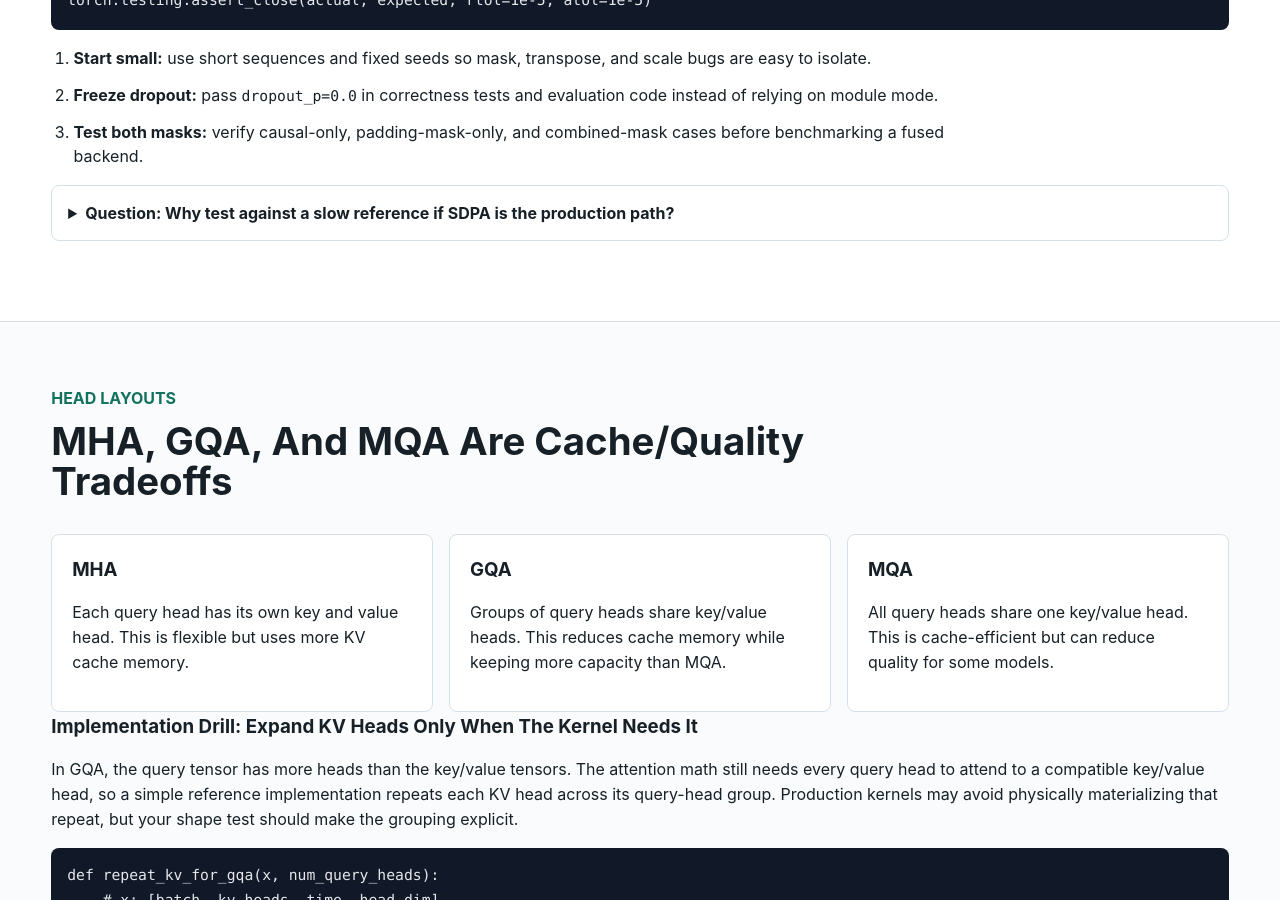
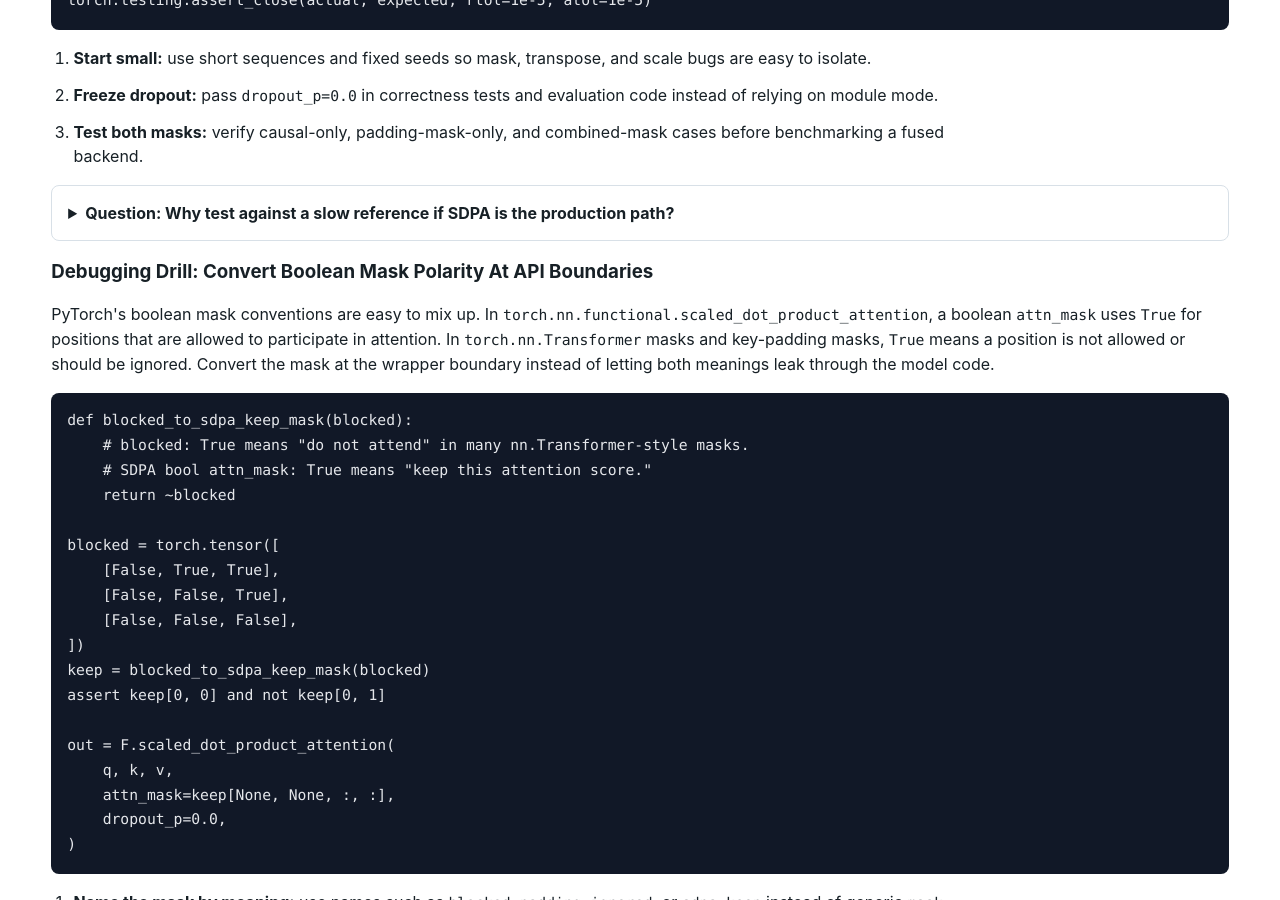
Before and after one commit to kennethli319/kennethli319.github.io, a Jekyll site: the page llm-ml-course/lessons/transformer-internals.html, which Jekyll copies as it is, in a window 1280 px wide and 900 px high, scrolled down 1664 px. Built offline with Jekyll 4.4.1, drawn with Linux system fonts in a browser that asks for light colours; some of the changed text lies outside the part shown.

Commit message:
Sync LLM course mask polarity drill

```diff
--- a/llm-ml-course/lessons/transformer-internals.html
+++ b/llm-ml-course/lessons/transformer-internals.html
@@ -78,6 +78,43 @@ torch.testing.assert_close(actual, expected, rtol=1e-5, atol=1e-5)</code></pre>
       <details class="qa">
         <summary>Question: Why test against a slow reference if SDPA is the production path?</summary>
         <p>The reference makes the intended score shape, scale, mask polarity, and dropout behavior explicit. Once those match, any fused-kernel issue is easier to diagnose as a backend or input-layout problem.</p>
+      </details>
+      <h3>Debugging Drill: Convert Boolean Mask Polarity At API Boundaries</h3>
+      <p>
+        PyTorch's boolean mask conventions are easy to mix up. In
+        <code>torch.nn.functional.scaled_dot_product_attention</code>, a boolean
+        <code>attn_mask</code> uses <code>True</code> for positions that are
+        allowed to participate in attention. In <code>torch.nn.Transformer</code>
+        masks and key-padding masks, <code>True</code> means a position is not
+        allowed or should be ignored. Convert the mask at the wrapper boundary
+        instead of letting both meanings leak through the model code.
+      </p>
+      <pre><code class="language-python">def blocked_to_sdpa_keep_mask(blocked):
+    # blocked: True means "do not attend" in many nn.Transformer-style masks.
+    # SDPA bool attn_mask: True means "keep this attention score."
+    return ~blocked
+
+blocked = torch.tensor([
+    [False, True, True],
+    [False, False, True],
+    [False, False, False],
+])
+keep = blocked_to_sdpa_keep_mask(blocked)
+assert keep[0, 0] and not keep[0, 1]
+
+out = F.scaled_dot_product_attention(
+    q, k, v,
+    attn_mask=keep[None, None, :, :],
+    dropout_p=0.0,
+)</code></pre>
+      <ol class="steps">
+        <li><strong>Name the mask by meaning:</strong> use names such as <code>blocked</code>, <code>padding_ignored</code>, or <code>sdpa_keep</code> instead of generic <code>mask</code>.</li>
+        <li><strong>Keep one conversion point:</strong> invert the boolean mask when calling SDPA, then test the wrapper rather than sprinkling <code>~mask</code> across attention code.</li>
+        <li><strong>Do not mix hints casually:</strong> SDPA documents <code>is_causal</code> and <code>attn_mask</code> as separate contracts, so use an explicit keep mask when you need padding, packing, or document-boundary rules.</li>
+      </ol>
+      <details class="qa">
+        <summary>Question: What is the symptom of an inverted attention mask?</summary>
+        <p>The model may attend only to padding or future tokens while blocking the valid context. On tiny deterministic tensors, the attention output will disagree sharply with the reference even though shapes and dtypes look correct.</p>
       </details>
     </section>
 
@@ -488,6 +525,7 @@ assert not dense[3, 2]  # first token of doc 1 cannot attend to doc 0</code></pr
         <a href="https://arxiv.org/abs/2307.08691">FlashAttention-2</a>,
         <a href="https://arxiv.org/abs/2407.08608">FlashAttention-3</a>,
         <a href="https://docs.pytorch.org/docs/stable/generated/torch.nn.functional.scaled_dot_product_attention.html">PyTorch SDPA docs</a>,
+        <a href="https://docs.pytorch.org/docs/stable/generated/torch.nn.Transformer.html">PyTorch Transformer docs</a>,
         <a href="https://docs.pytorch.org/docs/stable/generated/torch.nn.attention.sdpa_kernel.html">PyTorch SDPA backend selector</a>,
         <a href="https://docs.pytorch.org/docs/stable/generated/torch.nn.MultiheadAttention.html">PyTorch MultiheadAttention docs</a>,
         <a href="https://docs.pytorch.org/docs/2.12/nn.attention.flex_attention.html">PyTorch FlexAttention docs</a>,
```
